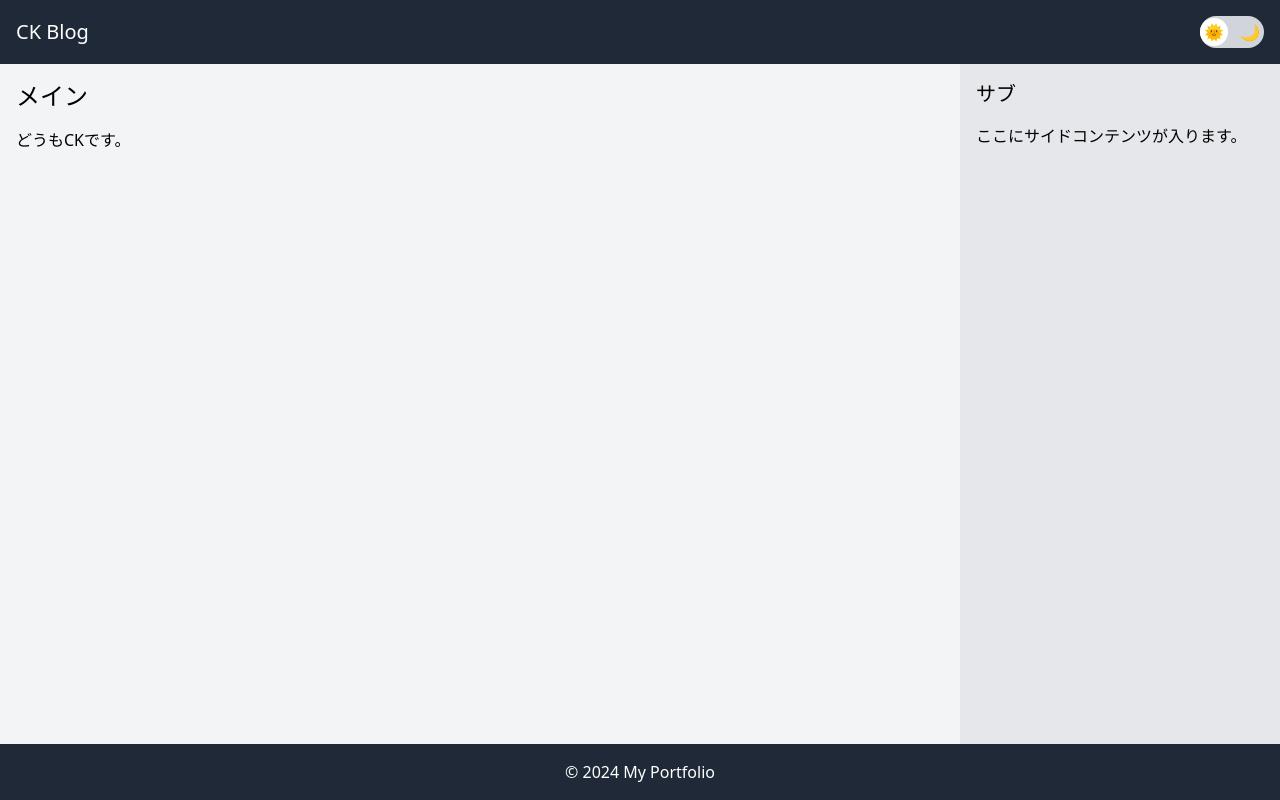
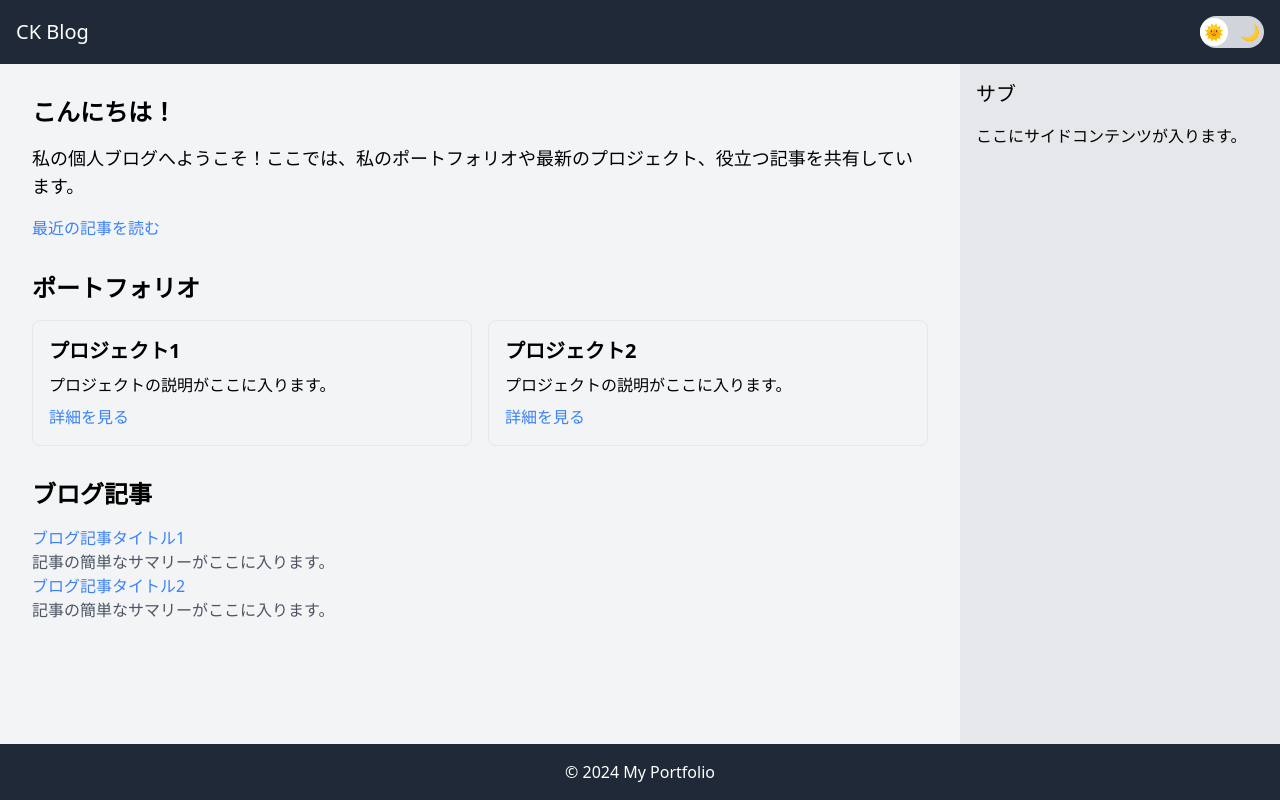
Before and after one commit to teamoo24/ckblog, a Next.js app: page / in a window 1280 px wide. Built offline with nearby package versions, Linux system fonts and the light colour scheme.

Commit message:
メイン画面を適当に作ってみた

```diff
--- a/src/app/layout.tsx
+++ b/src/app/layout.tsx
@@ -26,7 +26,6 @@ export default function RootLayout({
         <main className="flex-1 flex flex-col md:flex-row">
           {/* Primary セクション */}
           <section className="flex-1 p-4 bg-gray-100 dark:bg-gray-800 md:w-3/4">
-            <h2 className="text-2xl mb-4">メイン</h2>
             {children}
           </section>
 
--- a/src/app/page.tsx
+++ b/src/app/page.tsx
@@ -1,9 +1,63 @@
-import ThemeSwitcher from '@/components/ThemeSwitcher'
+import ThemeSwitcher from "@/components/ThemeSwitcher";
 
 export default function Home() {
   return (
-    <>
-      <div>どうもCKです。</div>
-    </>
-  )
+    <main className="container mx-auto p-4">
+      {/* ホームセクション */}
+      <section className="mb-8">
+        <h2 className="text-2xl font-bold mb-4">こんにちは！</h2>
+        <p className="text-lg mb-4">
+          私の個人ブログへようこそ！ここでは、私のポートフォリオや最新のプロジェクト、役立つ記事を共有しています。
+        </p>
+        <a href="#" className="text-blue-500 hover:underline">
+          最近の記事を読む
+        </a>
+      </section>
+
+      {/* ポートフォリオセクション */}
+      <section className="mb-8">
+        <h2 className="text-2xl font-bold mb-4">ポートフォリオ</h2>
+        <div className="grid grid-cols-1 md:grid-cols-2 gap-4">
+          {/* プロジェクトカードの例 */}
+          <div className="border p-4 rounded-lg">
+            <h3 className="text-xl font-semibold">プロジェクト1</h3>
+            <p className="mt-2">プロジェクトの説明がここに入ります。</p>
+            <a href="#" className="text-blue-500 hover:underline mt-2 block">
+              詳細を見る
+            </a>
+          </div>
+          <div className="border p-4 rounded-lg">
+            <h3 className="text-xl font-semibold">プロジェクト2</h3>
+            <p className="mt-2">プロジェクトの説明がここに入ります。</p>
+            <a href="#" className="text-blue-500 hover:underline mt-2 block">
+              詳細を見る
+            </a>
+          </div>
+        </div>
+      </section>
+
+      {/* ブログセクション */}
+      <section className="mb-8">
+        <h2 className="text-2xl font-bold mb-4">ブログ記事</h2>
+        <ul>
+          <li>
+            <a href="#" className="text-blue-500 hover:underline">
+              ブログ記事タイトル1
+            </a>
+            <p className="text-gray-600">
+              記事の簡単なサマリーがここに入ります。
+            </p>
+          </li>
+          <li>
+            <a href="#" className="text-blue-500 hover:underline">
+              ブログ記事タイトル2
+            </a>
+            <p className="text-gray-600">
+              記事の簡単なサマリーがここに入ります。
+            </p>
+          </li>
+        </ul>
+      </section>
+    </main>
+  );
 }
```
